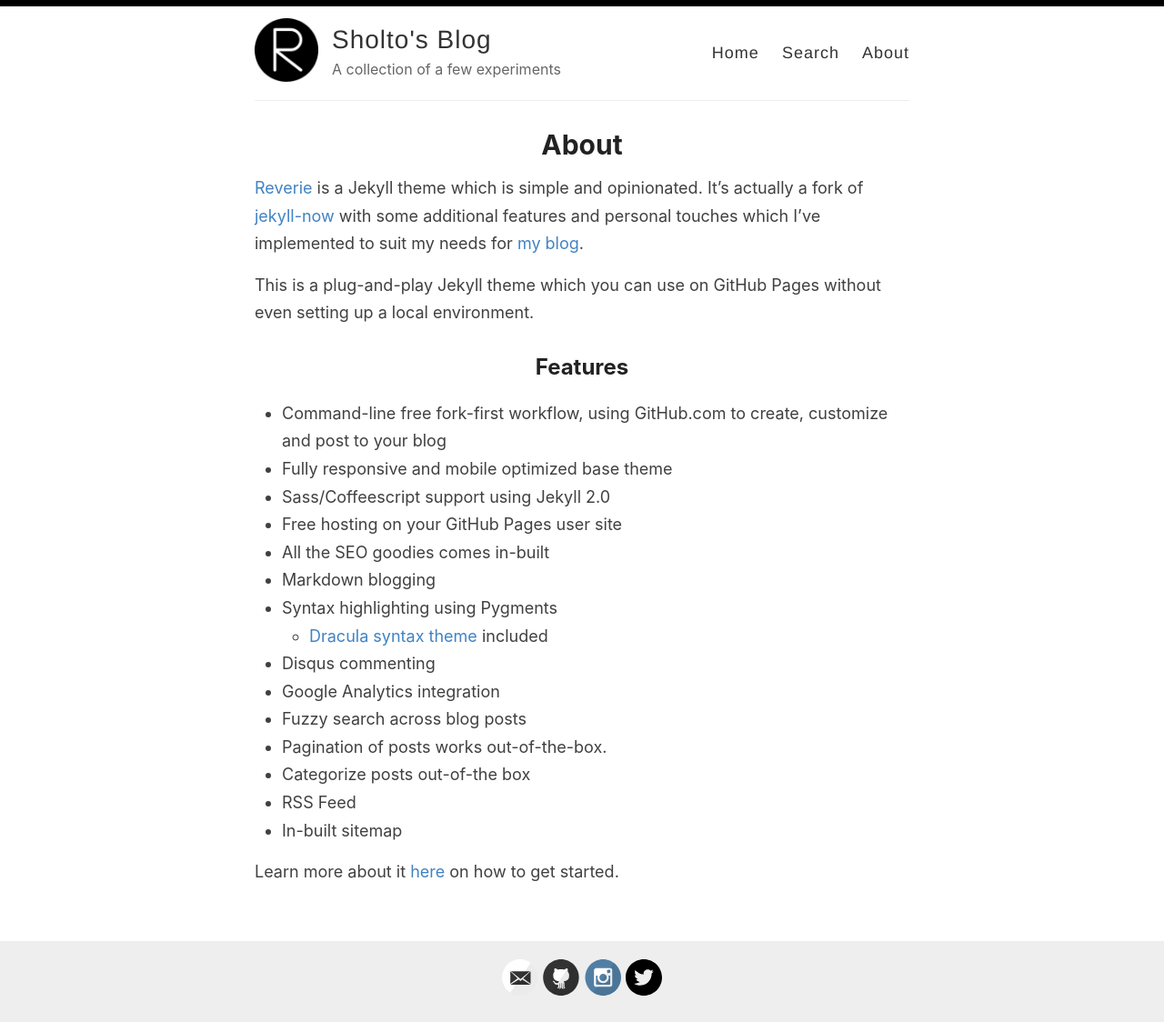
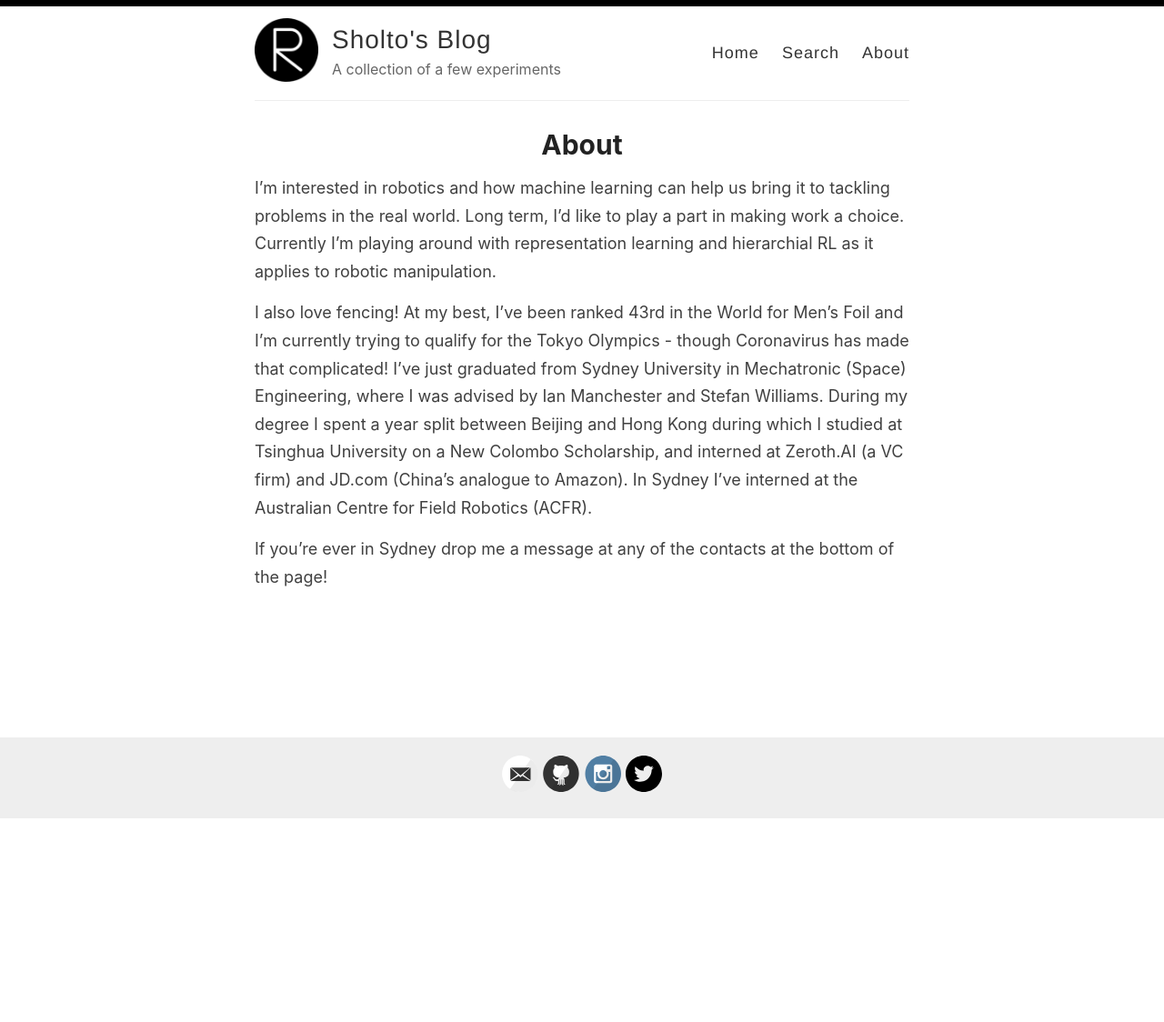
Before and after one commit to sholtodouglas/sholtodouglas.github.io, a Jekyll site: the page built from _pages/about.md, in a window 1280 px wide. Shown: the whole page at 91% size. Built offline with Jekyll 4.4.1, drawn with Linux system fonts in a browser that asks for light colours; after the commit the page ends 901 px from its top, so only the background shows below that.

Commit message:
Update about.md

```diff
--- a/_pages/about.md
+++ b/_pages/about.md
@@ -4,26 +4,8 @@
 permalink: /about/
 ---
 
-[Reverie](https://github.com/amitmerchant1990/reverie) is a Jekyll theme which is simple and opinionated. It's actually a fork of [jekyll-now](https://github.com/barryclark/jekyll-now) with some additional features and personal touches which I've implemented to suit my needs for [my blog](https://www.amitmerchant.com).
+I'm interested in robotics and how machine learning can help us bring it to tackling problems in the real world. Long term, I'd like to play a part in making work a choice. Currently I'm playing around with representation learning and hierarchial RL as it applies to robotic manipulation.
 
-This is a plug-and-play Jekyll theme which you can use on GitHub Pages without even setting up a local environment.
+I also love fencing! At my best, I've been ranked 43rd in the World for Men's Foil and I'm currently trying to qualify for the Tokyo Olympics - though Coronavirus has made that complicated! I've just graduated from Sydney University in Mechatronic (Space) Engineering, where I was advised by Ian Manchester and Stefan Williams. During my degree I spent a year split between Beijing and Hong Kong during which I studied at Tsinghua University on a New Colombo Scholarship, and interned at Zeroth.AI (a VC firm) and JD.com (China's analogue to Amazon). In Sydney I've interned at the Australian Centre for Field Robotics (ACFR).
 
-## Features
-
-- Command-line free fork-first workflow, using GitHub.com to create, customize and post to your blog
-- Fully responsive and mobile optimized base theme
-- Sass/Coffeescript support using Jekyll 2.0
-- Free hosting on your GitHub Pages user site
-- All the SEO goodies comes in-built
-- Markdown blogging
-- Syntax highlighting using Pygments
-    - [Dracula syntax theme](https://draculatheme.com/) included
-- Disqus commenting
-- Google Analytics integration
-- Fuzzy search across blog posts
-- Pagination of posts works out-of-the-box.
-- Categorize posts out-of-the box
-- RSS Feed
-- In-built sitemap
-
-Learn more about it [here](https://github.com/amitmerchant1990/reverie) on how to get started.
+If you're ever in Sydney drop me a message at any of the contacts at the bottom of the page!
```
